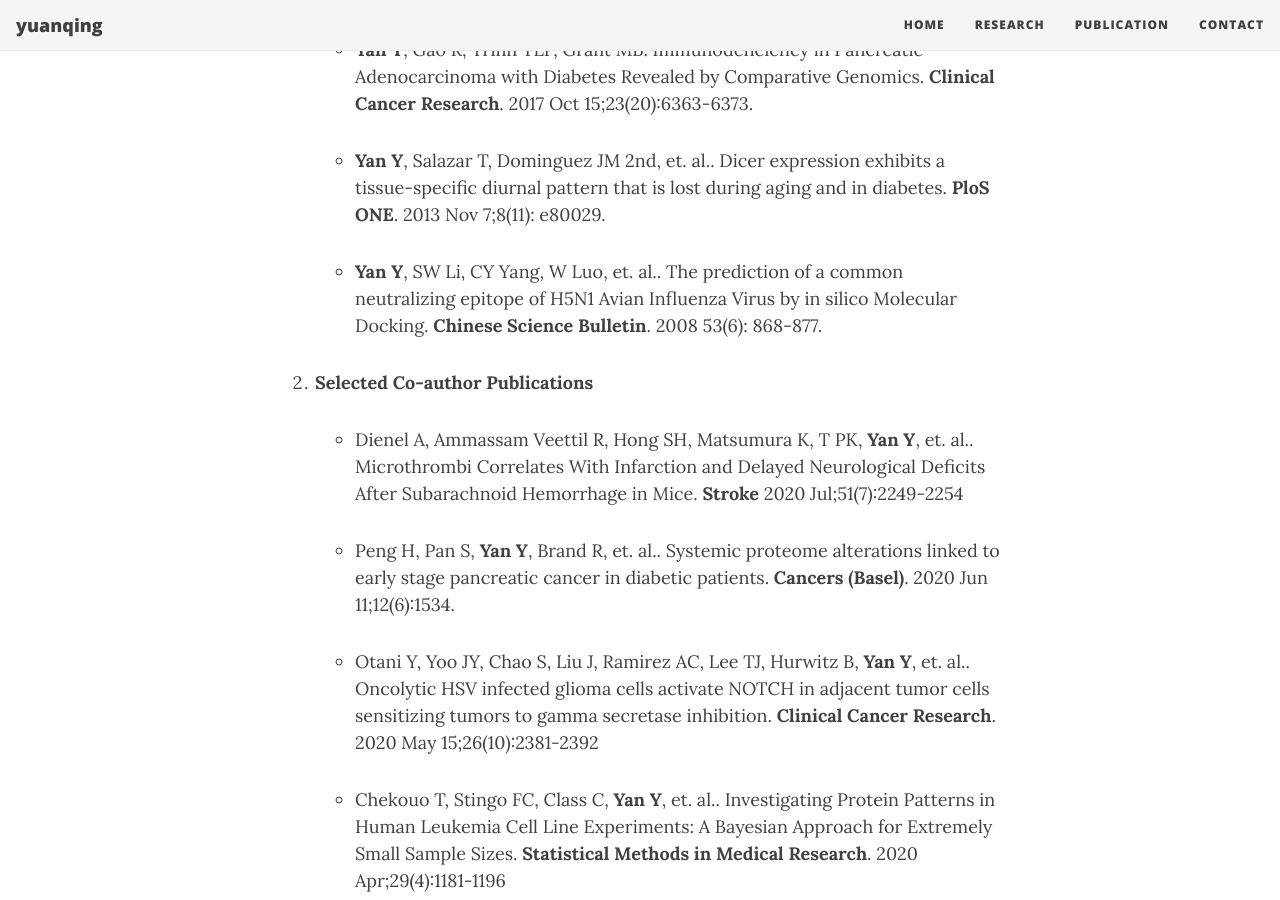
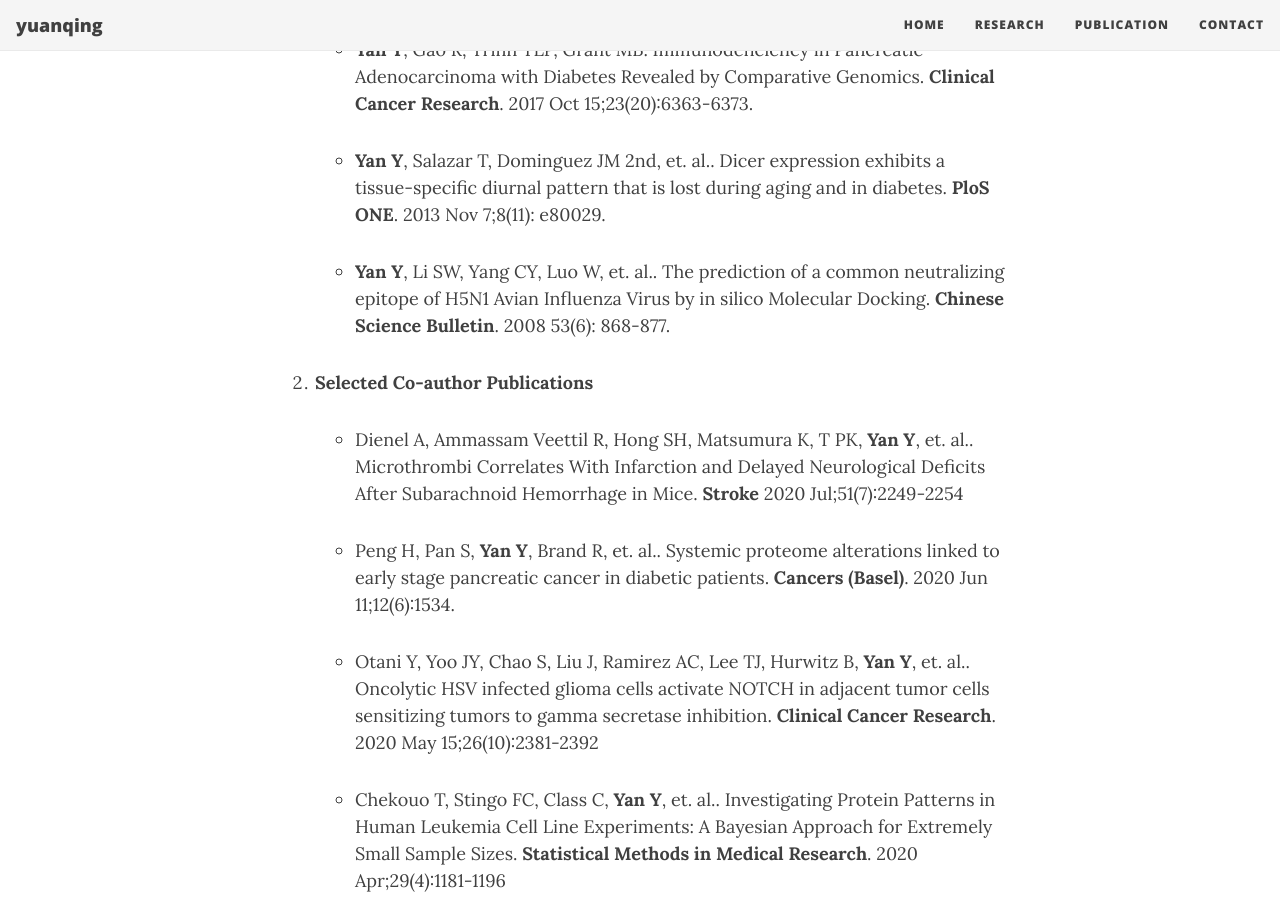
Before and after one commit to yuanqing-yan/Yuanqing, a Jekyll site: the page built from publications.md, in a window 1280 px wide and 900 px high, scrolled down 1150 px. Built offline with Jekyll 4.4.1, drawn with Linux system fonts in a browser that asks for light colours; nearby versions of some CDN libraries.

```diff
--- a/publications.md
+++ b/publications.md
@@ -29,7 +29,7 @@ title: <font size="+4">Peer-review Publications</font>
 
     * **Yan Y**, Salazar T, Dominguez JM 2nd, et. al.. Dicer expression exhibits a tissue-specific diurnal pattern that is lost during aging and in diabetes. **PloS ONE**. 2013 Nov 7;8(11): e80029.
 
-    * **Yan Y**, SW Li, CY Yang, W Luo, et. al.. The prediction of a common neutralizing epitope of H5N1 Avian Influenza Virus by in silico Molecular Docking. **Chinese Science Bulletin**. 2008 53(6): 868-877.
+    * **Yan Y**, Li SW, Yang CY, Luo W, et. al.. The prediction of a common neutralizing epitope of H5N1 Avian Influenza Virus by in silico Molecular Docking. **Chinese Science Bulletin**. 2008 53(6): 868-877.
 
 1. **Selected Co-author Publications**
     * Dienel A, Ammassam Veettil R, Hong SH, Matsumura K, T PK, **Yan Y**, et. al.. Microthrombi Correlates With Infarction and Delayed Neurological Deficits After Subarachnoid Hemorrhage in Mice. **Stroke** 2020 Jul;51(7):2249-2254
```
